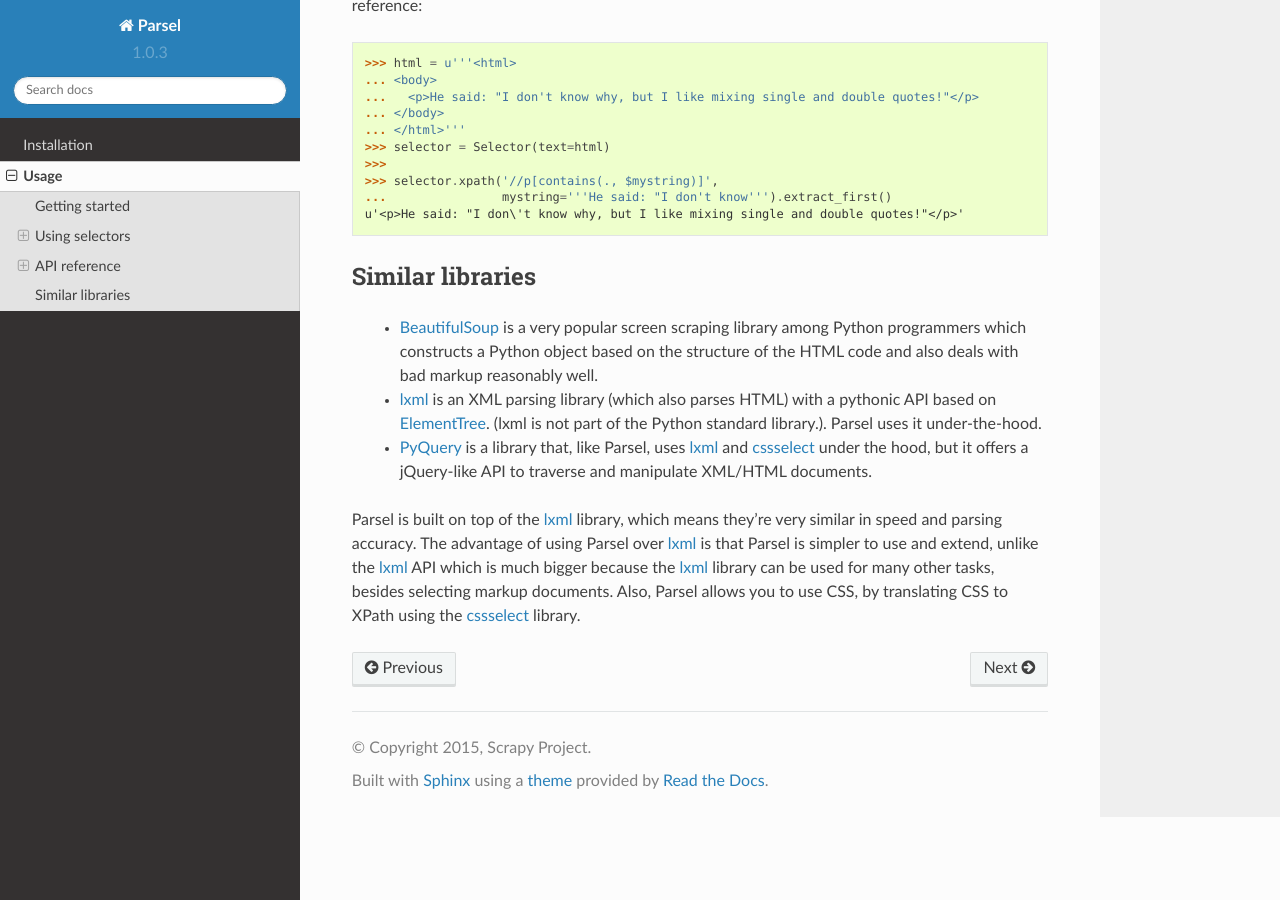
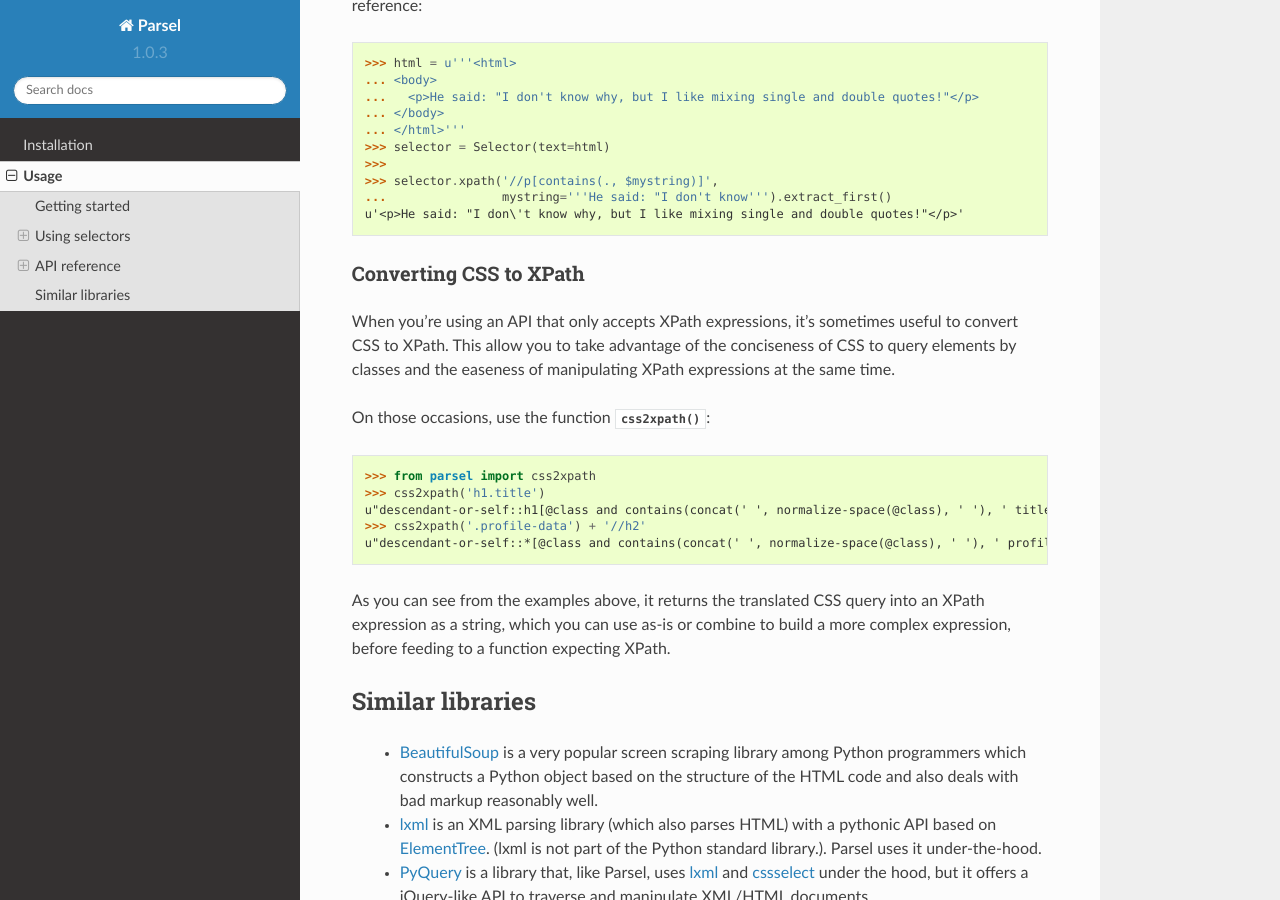
Before and after one commit to scrapy/parsel, a Sphinx documentation site: the page built from docs/usage.rst, in a window 1280 px wide and 900 px high, scrolled down 15569 px. Built offline with Sphinx 7.4.7 and the Read the Docs theme 2.0.0, drawn with Linux system fonts in a browser that asks for light colours.

Commit message:
document util function css2xpath

```diff
--- a/docs/usage.rst
+++ b/docs/usage.rst
@@ -303,6 +303,7 @@ For more details about relative XPaths see the `Location Paths`_ section in the
 XPath specification.
 
 .. _Location Paths: http://www.w3.org/TR/xpath#location-paths
+
 
 Using EXSLT extensions
 ----------------------
@@ -776,6 +777,27 @@ get right (or legible) without a variable reference::
     u'<p>He said: "I don\'t know why, but I like mixing single and double quotes!"</p>'
 
 
+Converting CSS to XPath
+-----------------------
+
+When you're using an API that only accepts XPath expressions, it's sometimes
+useful to convert CSS to XPath. This allow you to take advantage of the
+conciseness of CSS to query elements by classes and the easeness of
+manipulating XPath expressions at the same time.
+
+On those occasions, use the function :meth:`~parsel.css2xpath`::
+
+    >>> from parsel import css2xpath
+    >>> css2xpath('h1.title')
+    u"descendant-or-self::h1[@class and contains(concat(' ', normalize-space(@class), ' '), ' title ')]"
+    >>> css2xpath('.profile-data') + '//h2'
+    u"descendant-or-self::*[@class and contains(concat(' ', normalize-space(@class), ' '), ' profile-data ')]//h2"
+
+As you can see from the examples above, it returns the translated CSS query
+into an XPath expression as a string, which you can use as-is or combine to
+build a more complex expression, before feeding to a function expecting XPath.
+
+
 Similar libraries
 =================
 
```
